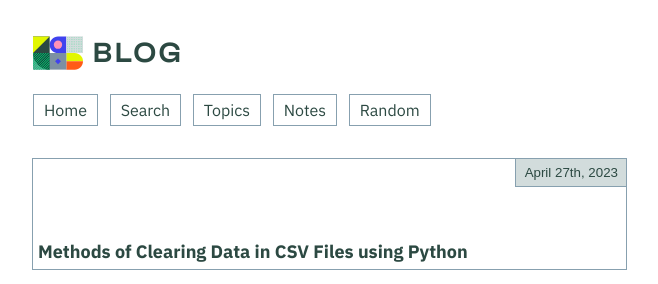
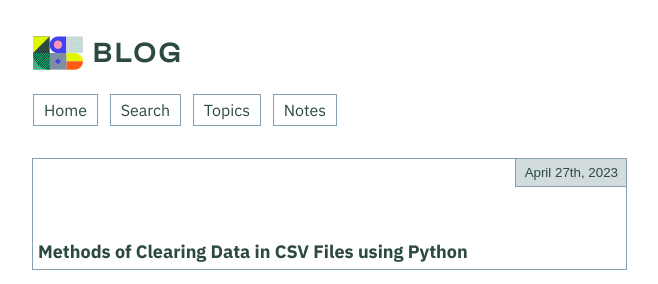
Before and after one commit to suchkow/suchkow.github.io, a Jekyll site: the page built from _pages/blog.md, in a window 1280 px wide. Shown: the top 284 px of the page, without its empty margins (182-840 px from the left). Built offline with Jekyll 4.4.1, drawn with Linux system fonts in a browser that asks for light colours; nearby versions of some CDN libraries.

Commit message:
Edited navbar.

```diff
--- a/_pages/blog.md
+++ b/_pages/blog.md
@@ -8,7 +8,6 @@ custom-nav:
     - '<a class="custom-nav" style="cursor: pointer;" onclick="toggleSearchBar()" title="Search" >Search</a>&nbsp;|&nbsp;'
     - '<a class="custom-nav" href="/blog/topics" title="Topics of articles">Topics</a>&nbsp;|&nbsp;'
     - '<a class="custom-nav" href="/notes" title="Last 15 notes">Notes</a>&nbsp;|&nbsp;'
-    - '<a class="custom-nav" href="/404" title="Random">Random</a>'
 ---
 
 <div id="search-bar" style="display: none;">{%- include search.html -%}</div>
```
Also changed, not shown: _pages/contact.md (+0 -1 lines).
